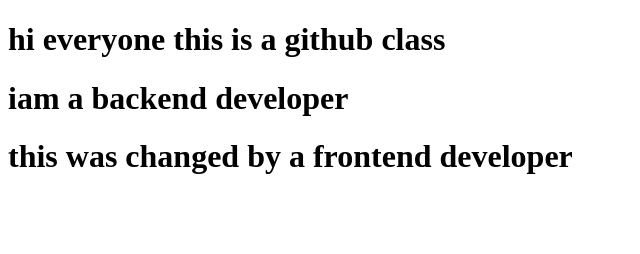
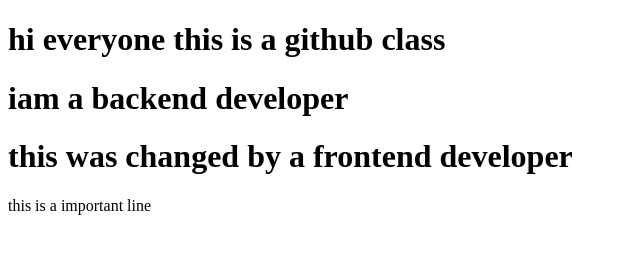
Before and after one commit to uthran/dummy, a plain HTML site: page index.html in a window 1280 px wide. Shown: the whole page, without its empty margins (0-640 px from the left). Drawn offline with Linux system fonts and the light colour scheme.

Commit message:
new line added

```diff
--- a/index.html
+++ b/index.html
@@ -9,5 +9,6 @@
     <h1>hi everyone this is a github class</h1>
     <h1>iam a backend developer</h1>
     <h1>this was changed by a frontend developer</h1>
+    this is a important line
 </body>
 </html>
```
